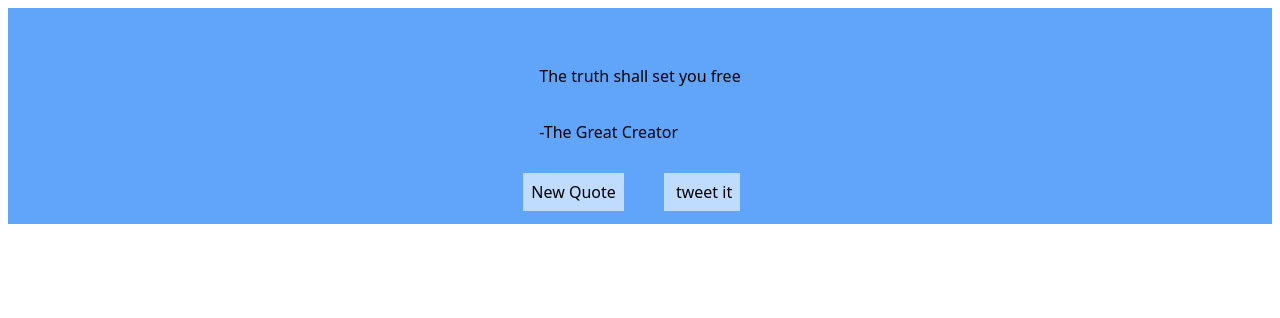
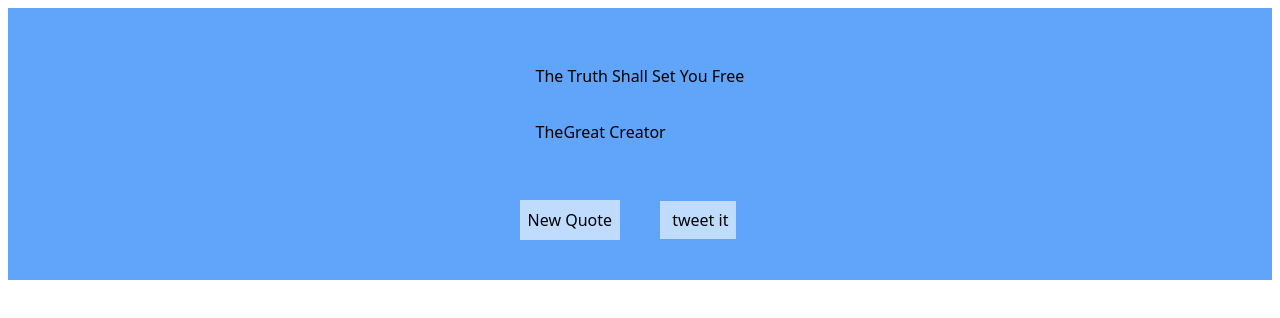
Before and after one commit to Ejiro-David/Quote-Generator, a React (Create React App) app: page / in a window 1280 px wide. Shown: the top 318 px of the page. Built offline with nearby package versions, Linux system fonts and the light colour scheme.

Commit message:
functionality complete, next: design.

```diff
--- a/package.json
+++ b/package.json
@@ -8,6 +8,7 @@
     "@testing-library/user-event": "^13.5.0",
     "react": "^18.1.0",
     "react-dom": "^18.1.0",
+    "react-router-dom": "^6.3.0",
     "react-scripts": "5.0.1",
     "web-vitals": "^2.1.4"
   },
--- a/public/index.html
+++ b/public/index.html
@@ -1,44 +1,12 @@
 <!DOCTYPE html>
 <html lang="en">
   <head>
-    <meta charset="utf-8" />
-    <link rel="icon" href="%PUBLIC_URL%/favicon.ico" />
-    <meta name="viewport" content="width=device-width, initial-scale=1" />
-    <meta name="theme-color" content="#000000" />
-    <meta
-      name="description"
-      content="Web site created using create-react-app"
-    />
-    <link rel="apple-touch-icon" href="%PUBLIC_URL%/logo192.png" />
-    <!--
-      manifest.json provides metadata used when your web app is installed on a
-      user's mobile device or desktop. See https://developers.google.com/web/fundamentals/web-app-manifest/
-    -->
-    <link rel="manifest" href="%PUBLIC_URL%/manifest.json" />
-    <!--
-      Notice the use of %PUBLIC_URL% in the tags above.
-      It will be replaced with the URL of the `public` folder during the build.
-      Only files inside the `public` folder can be referenced from the HTML.
 
-      Unlike "/favicon.ico" or "favicon.ico", "%PUBLIC_URL%/favicon.ico" will
-      work correctly both with client-side routing and a non-root public URL.
-      Learn how to configure a non-root public URL by running `npm run build`.
-    -->
-    <title>React App</title>
   </head>
   <body>
-    <noscript>You need to enable JavaScript to run this app.</noscript>
+
     <div id="root"></div>
-    <!--
-      This HTML file is a template.
-      If you open it directly in the browser, you will see an empty page.
 
-      You can add webfonts, meta tags, or analytics to this file.
-      The build step will place the bundled scripts into the <body> tag.
-
-      To begin the development, run `npm start` or `yarn start`.
-      To create a production bundle, use `npm run build` or `yarn build`.
-    -->
     <script src="https://cdn.freecodecamp.org/testable-projects-fcc/v1/bundle.js"></script>
   </body>
 </html>
--- a/src/App.js
+++ b/src/App.js
@@ -1,23 +1,62 @@
+import { useState } from "react";
 
 
 function App() {
+
+  const [words, setWords] = useState('The Truth Shall Set You Free');
+  const [author, setAuthor] = useState('TheGreat Creator');
+
+
+
+
+
+  const handleClick = () => {
+
+    fetch('https://gist.githubusercontent.com/camperbot/5a022b72e96c4c9585c32bf6a75f62d9/raw/e3c6895ce42069f0ee7e991229064f167fe8ccdc/quotes.json')
+      .then(res => {
+        if(!res.ok){
+          throw Error("data ain't right")
+        }return res.json();
+
+      })
+
+      .then((data) => {
+        let quotes = data['quotes'];
+        let randomNo = Math.floor(Math.random() * quotes.length);
+        setWords(quotes[randomNo]['quote']);
+        setAuthor(quotes[randomNo]['author']);
+
+      })
+
+
+
+
+    return (
+      setWords()
+    );
+  }
+
+
+
   return (
     <div className="App flex justify-center  bg-blue-400 p-5 m-2">
       <div className="quote-box">
         <div className="words p-5">
-          <h3 className="text p-4">The truth shall set you free</h3>
-          <p className="author text-left p-4">-The Great Creator</p>
+          <h3 className="text p-4">{words}</h3>
+          <p className="author text-left p-4">{author}</p>
         </div>
 
 
-        <button className=''>
-          <a className="new-quote bg-blue-200 m-5 p-2" href="/">New Quote</a>
-          <a className="tweet-quote bg-blue-200 m-5 p-2" href="/" target="_blank"> tweet it </a>
-        </button>
+        <div className=''>
+          <button className="new-quote bg-blue-200 m-5 p-2" onClick={handleClick}>New Quote</button>
+          <a className="tweet-quote bg-blue-200 m-5 p-2" href={`https://twitter.com/intent/tweet?text=${words}%20%20--${author} &hashtags=quotes`} target="_blank" rel='noreferrer'> tweet it </a>
+        </div>
 
       </div>
     </div>
   );
 }
 
+
+//fix failing tests and work design
 export default App;
```
Also changed, not shown: 1 other file (tests, documents, lock files or other folders).
